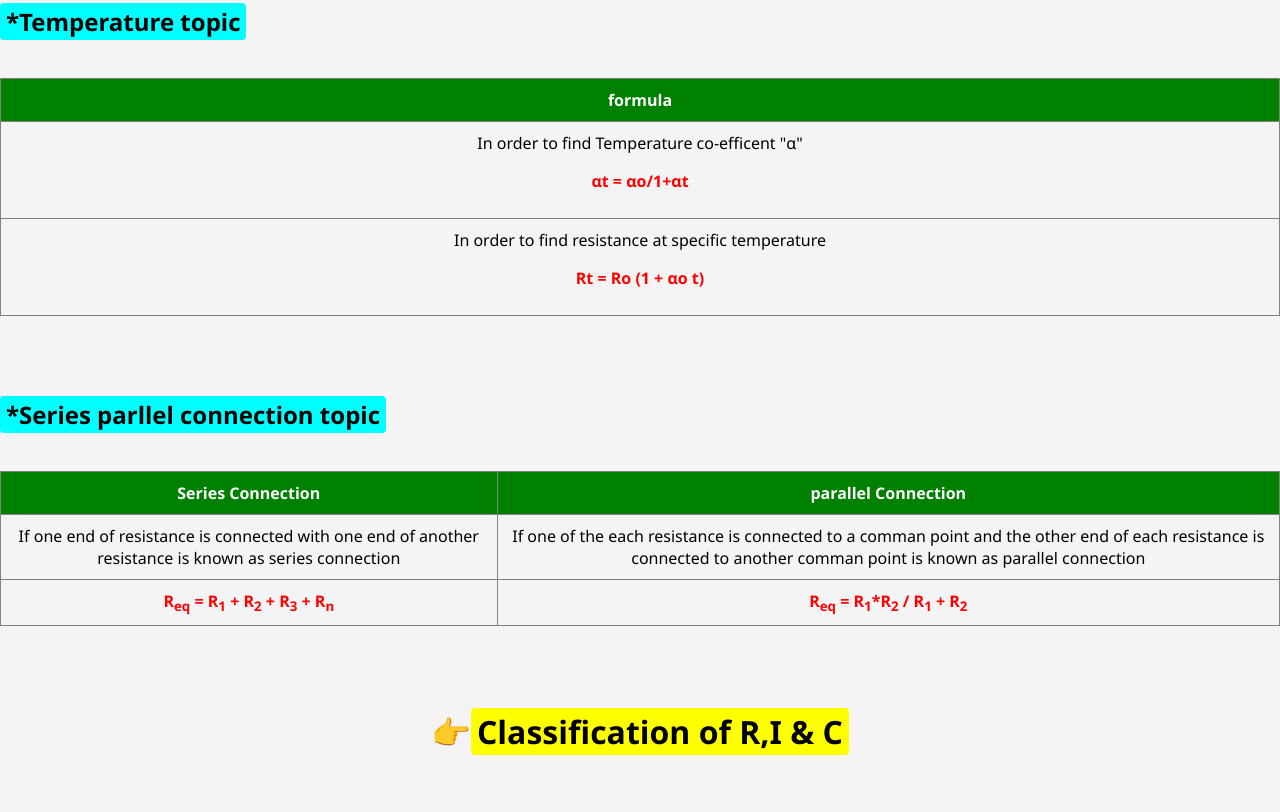
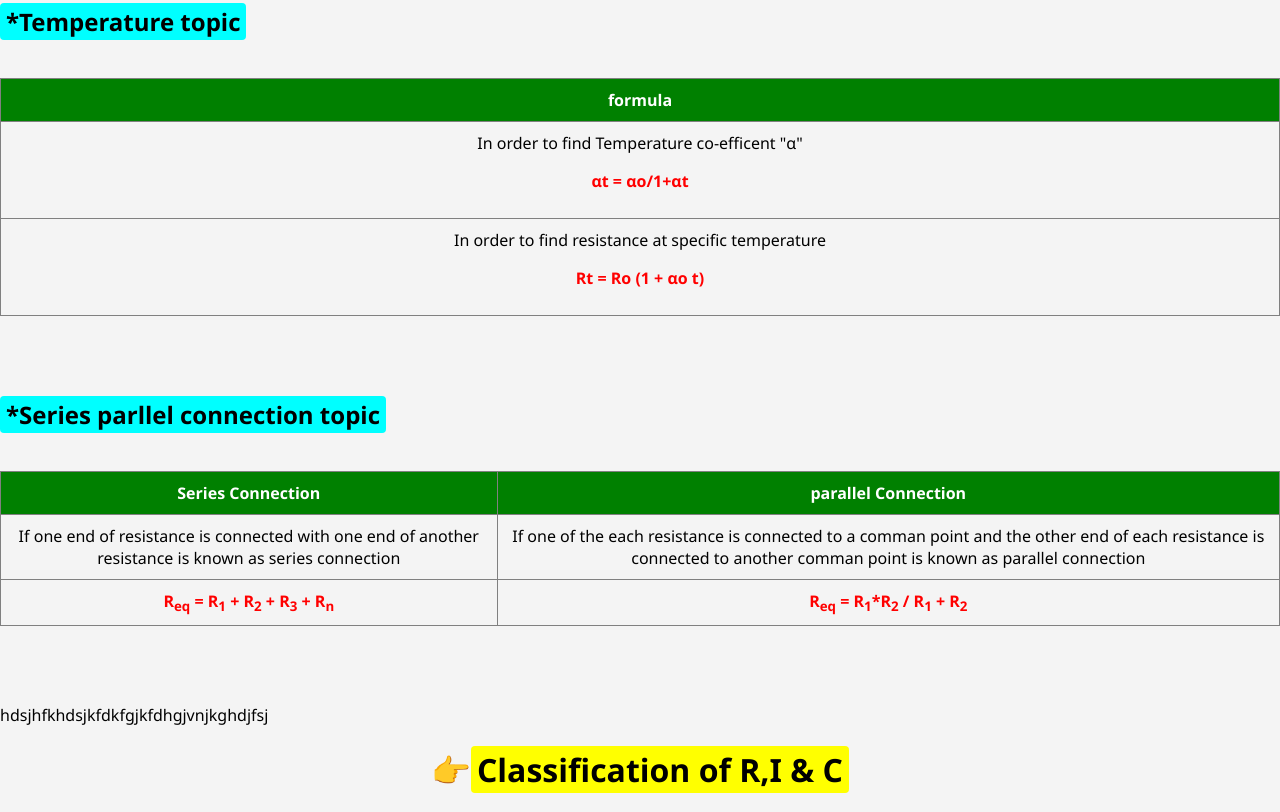
Before and after one commit to Sakshith77/updated, a plain HTML site: page BEEE.html in a window 1280 px wide. Shown: the part 792-1604 px from the top of the page. Before the commit the page ends 1566 px from the top, so only its background shows below. Drawn offline with Linux system fonts and the light colour scheme.

Commit message:
updated BEEE.html file

```diff
--- a/BEEE.html
+++ b/BEEE.html
@@ -216,6 +216,7 @@ h2{text-align: left;}
   <td align="center" style="color:red"><b>R<sub>eq</sub> = R<sub>1</sub>*R<sub>2</sub> / R<sub>1</sub> + R<sub>2</sub></b></td>
   </tr>
   </table><br>
+  <p>hdsjhfkhdsjkfdkfgjkfdhgjvnjkghdjfsj</p>
 
 <h1>👉<mark>Classification of R,I & C </mark> </h1>
 </body>
```
